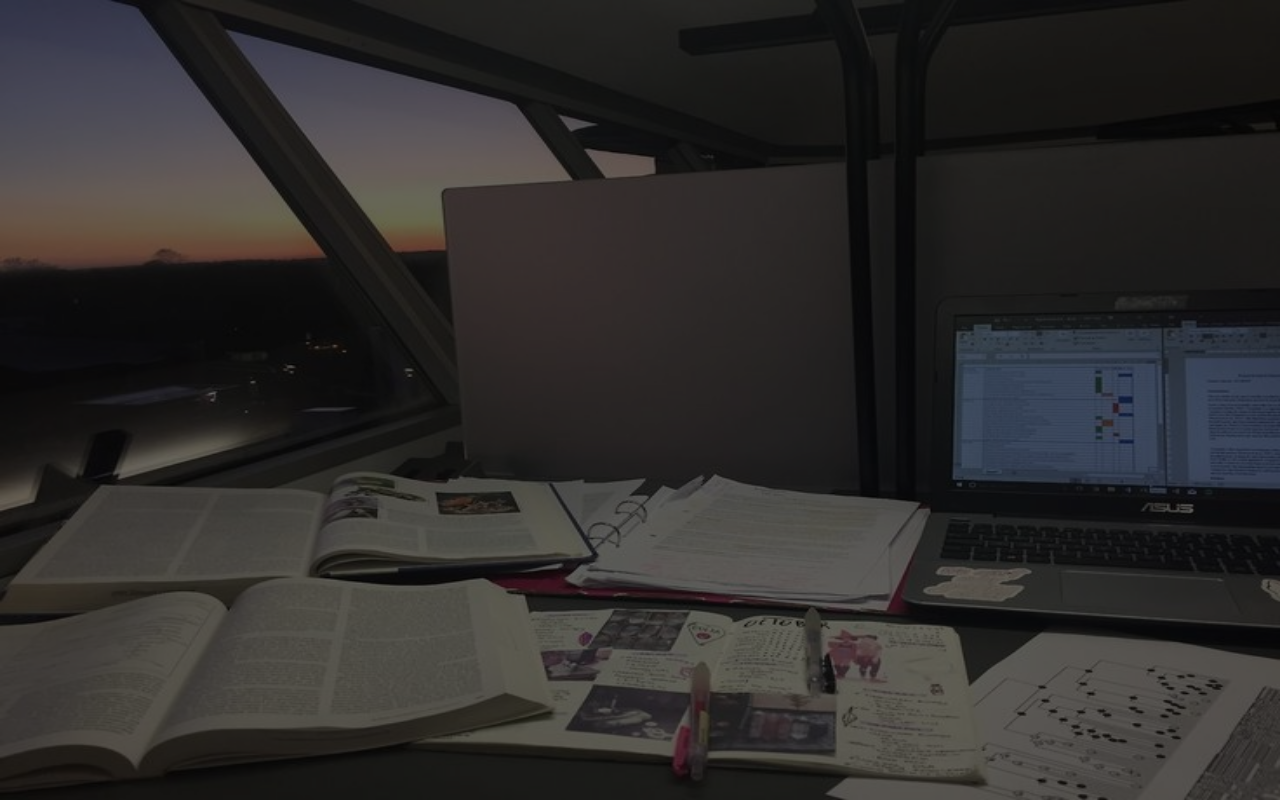
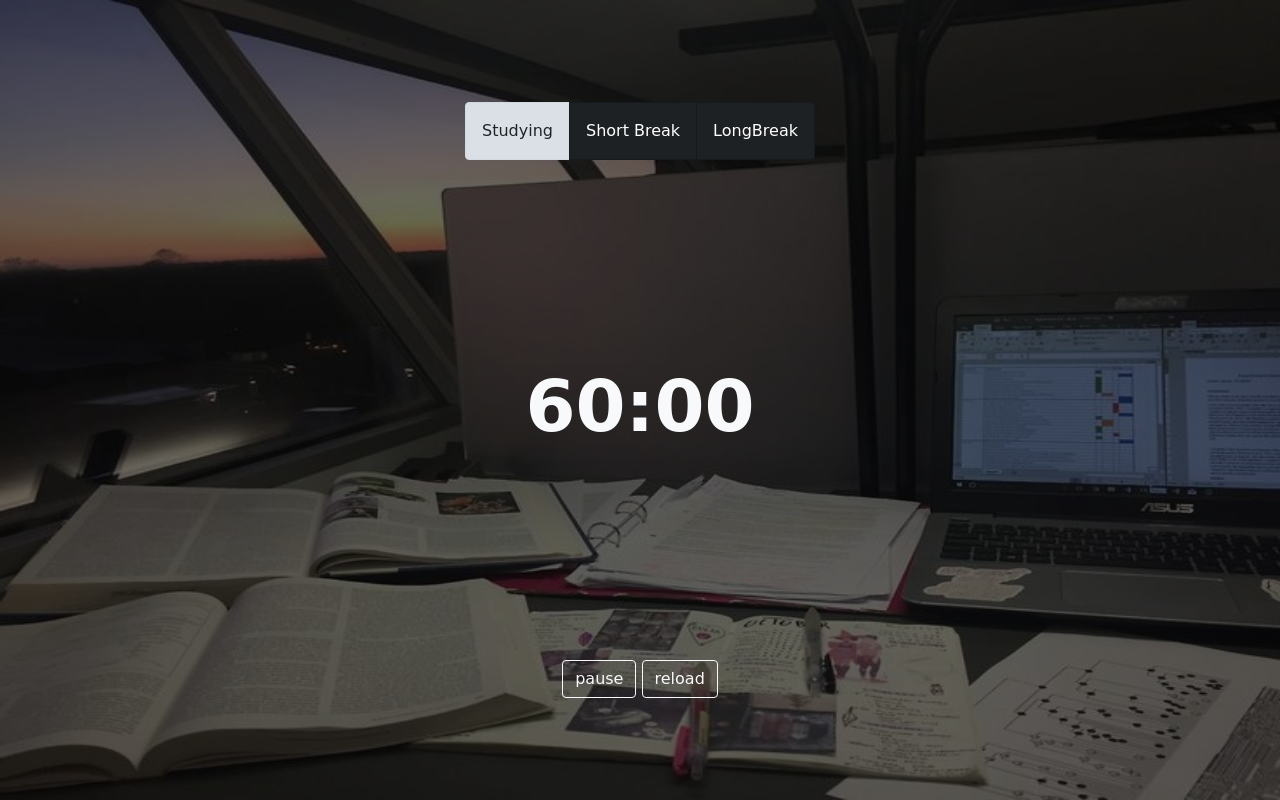
Before and after one commit to ita27rmp100/studyTimer, a plain HTML site: page index.html in a window 1280 px wide. Drawn offline with nearby package versions, Linux system fonts and the light colour scheme.

Commit message:
complete 75% of the design of page

```diff
--- a/index.html
+++ b/index.html
@@ -10,11 +10,33 @@
 </head>
 <body class="m-0 p-0">
     <img src="images/study_wallpaper.jpeg">
-
+    <nav class="container-fluid d-flex flex-column  align-items-center justify-content-around">
+        <!-- set which timer for : study/break -->
+        <div class="btn-group btn-group-toggle" data-toggle="buttons">
+            <label class="btn btn-light p-3 active" id="study">
+                <input type="radio" onclick="chmod('study')" name="options" autocomplete="off" checked> Studying
+            </label>
+            <label class="btn btn-dark p-3 active" id="sbreak">
+                <input type="radio" onclick="chmod('sbreak')" name="options" autocomplete="off"> Short Break
+            </label>
+            <label class="btn btn-dark p-3 active" id="lbreak">
+                <input type="radio" onclick="chmod('lbreak')" name="options" autocomplete="off"> LongBreak
+            </label>
+        </div>
+        <!-- The timer -->
+        <h1 class="text-light font-weight-bold font-weight-italic">60:00</h1>
+        <div class="btn-goup btn-group-toggle">
+            <button class="btn btn-outline-light text-light">pause</button>
+            <button class="btn btn-outline-light text-light">reload</button>
+        </div>
+    </nav>
 
 
     <!-- import js scripts -->
     <script src="https://ajax.googleapis.com/ajax/libs/jquery/3.7.1/jquery.min.js"></script>
     <script src="script.js"></script>
+    <script>
+
+    </script>
 </body>
 </html>
--- a/script.js
+++ b/script.js
@@ -0,0 +1,15 @@
+// change timer mode
+let modesID = ['study','lbreak','sbreak']
+function chmod(id){
+    for(i=0;i<modesID.length;i++){
+        if(id==modesID[i]){
+            $(`#${id}`).addClass('btn-light')
+            $(`#${id}`).removeClass('btn-dark')
+        }
+        else{
+            $(`#${modesID[i]}`).addClass('btn-dark')
+            $(`#${modesID[i]}`).removeClass('btn-light')
+        }
+    }
+
+}
--- a/style.css
+++ b/style.css
@@ -1,3 +1,7 @@
+/* general */
+*{
+    font-family: cursive;
+}
 /* the body */
 img{
     width:100%;
@@ -6,3 +10,12 @@ img{
     position:absolute;
     z-index:0;
 }
+nav{
+    height:100vh;
+}
+nav *{
+    z-index:452;
+}
+h1{
+    font-size:72px;
+}
```
